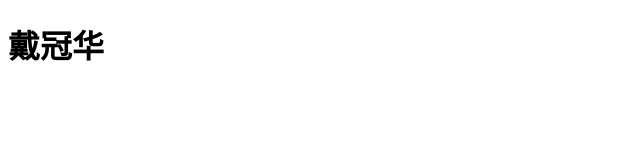
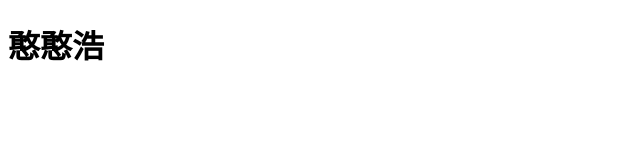
Before and after one commit to haoThirdTeam/theThirdTeamProject01, a plain HTML site: page 陈智梁.html in a window 1280 px wide. Shown: the full height of the page, 0-640 px from the left. Drawn offline with Linux system fonts and the light colour scheme.

Commit message:
Update 陈智梁.html

```diff
--- a/陈智梁.html
+++ b/陈智梁.html
@@ -7,6 +7,6 @@
 	<title></title>
 </head>
 <body>
-	<h1>戴冠华</h1>
+	<h1>憨憨浩</h1>
 </body>
 </html>
```
